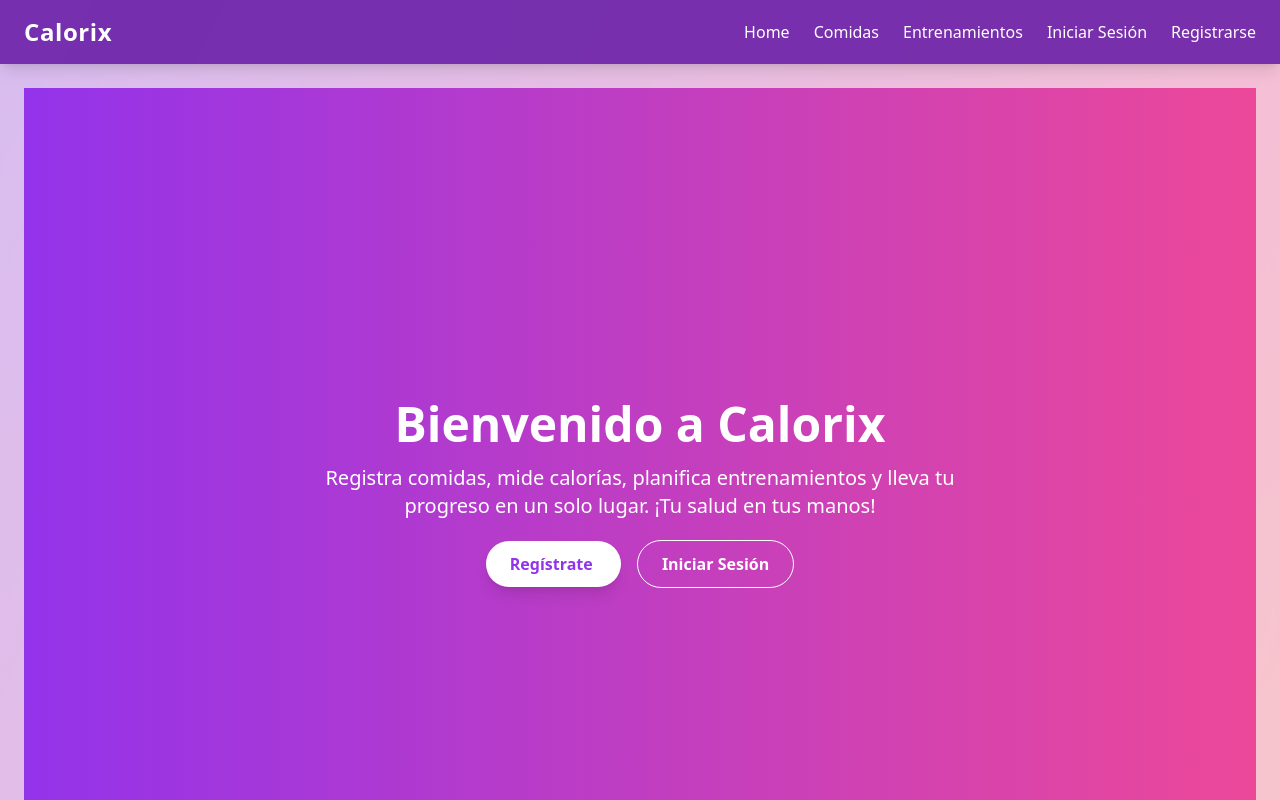
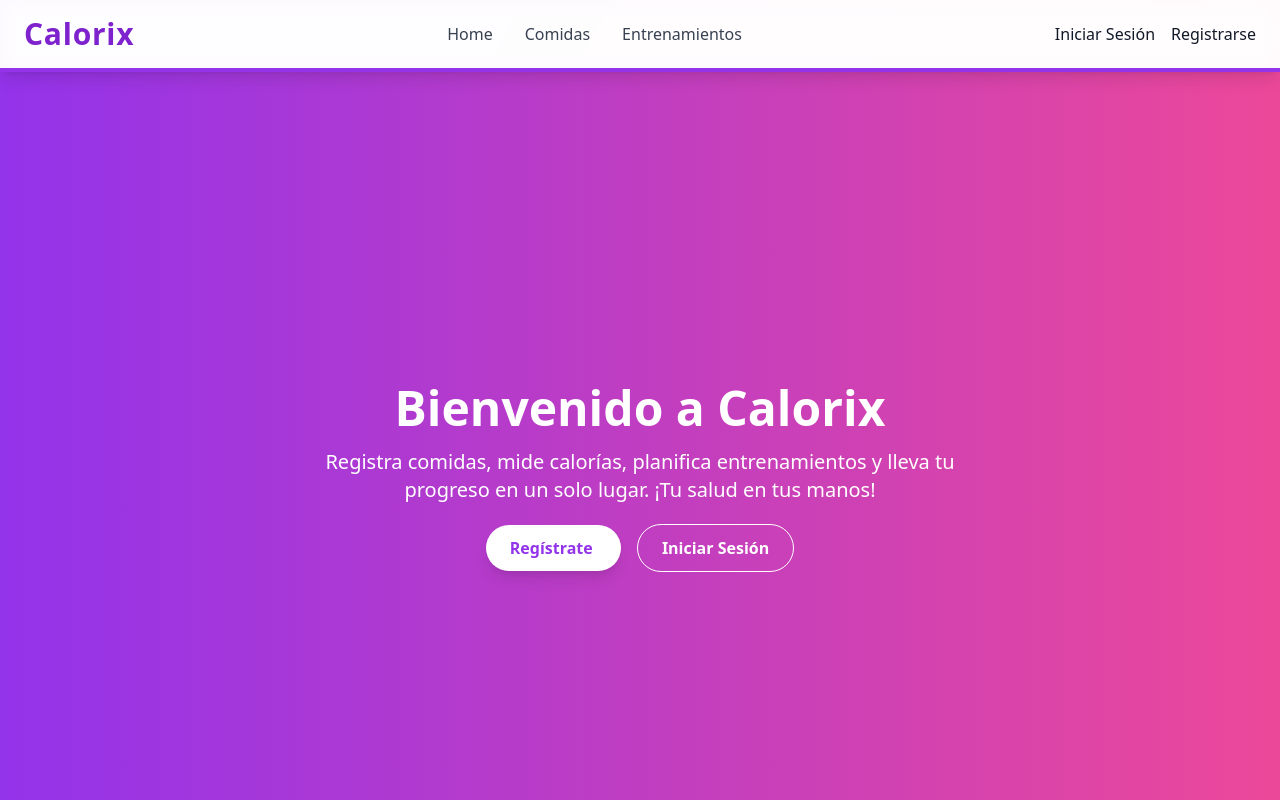
Before and after one commit to Benja391/App-Calorix, a Vue app in the folder calorix-frontend/: page /home in a window 1280 px wide. Shown: the top 800 px of the page. Built offline with nearby package versions, Linux system fonts and the light colour scheme.

Commit message:
Avanzamos con el front

```diff
--- a/calorix-frontend/index.html
+++ b/calorix-frontend/index.html
@@ -9,7 +9,7 @@
     href="https://cdnjs.cloudflare.com/ajax/libs/font-awesome/6.4.2/css/all.min.css"
 
     />
-    <link href="https://fonts.googleapis.com/css2?family=Roboto:wght@700&display=swap" rel="stylesheet">
+
     <title>Vite + Vue</title>
   </head>
   <body>
--- a/calorix-frontend/src/App.vue
+++ b/calorix-frontend/src/App.vue
@@ -1,56 +1,171 @@
 <template>
-  <div class="min-h-screen bg-gradient-to-br from-purple-700 via-pink-600 to-orange-500 text-gray-900">
-    <div class="min-h-screen bg-white/70 backdrop-blur-sm">
+  <div
+    class="flex flex-col min-h-screen
+           bg-gradient-to-br from-purple-700 via-pink-600 to-orange-500
+           text-gray-900"
+  >
+    <!-- Fondo semitransparente con blur -->
+    <div class="flex flex-col flex-grow bg-white/70 backdrop-blur-sm">
 
-      <!-- Navbar -->
-      <nav class="bg-purple-800/90 text-white px-6 py-4 flex justify-between items-center shadow-lg">
-        <h1 class="text-2xl font-bold tracking-wide">Calorix</h1>
-        <ul class="flex gap-6 items-center">
-             <li>
-            <router-link to="/home" class="hover:text-yellow-300 transition">
-              Home
+      <!-- NAVBAR CONTRASTE -->
+      <nav
+        class="sticky top-0 z-50
+               bg-white/90 backdrop-blur-md border-b-4 border-purple-600
+               px-6 py-4 flex items-center justify-between shadow-lg"
+      >
+        <!-- Logo -->
+        <router-link
+          to="/home"
+          class="text-3xl font-extrabold tracking-wide text-purple-700"
+        >
+          Calorix
+        </router-link>
+
+        <!-- Menú desktop -->
+        <ul class="hidden md:flex gap-8 items-center  text-gray-700">
+          <li v-for="item in navItems" :key="item.to">
+            <router-link
+              :to="item.to"
+               class="transition
+          hover:text-[#d400db]
+         hover:underline
+         hover:decoration-2
+         hover:decoration-[#f704ff]
+         hover:underline-offset-4"
+>
+              {{ item.label }}
             </router-link>
           </li>
-          <li>
-            <router-link to="/comidas" class="hover:text-yellow-300 transition">
-              Comidas
+        </ul>
+
+
+        <!-- Acciones usuario y botón móvil -->
+        <div class="flex items-center gap-4">
+          <router-link
+            v-if="!isLoggedIn"
+            to="/login"
+               class="transition
+          hover:text-[#d400db]
+         hover:underline
+         hover:decoration-2
+         hover:decoration-[#f704ff]
+         hover:underline-offset-4"
+>
+            Iniciar Sesión
+          </router-link>
+          <router-link
+            v-if="!isLoggedIn"
+            to="/register"
+                 class="transition
+          hover:text-[#d400db]
+         hover:underline
+         hover:decoration-2
+         hover:decoration-[#f704ff]
+         hover:underline-offset-4"
+>
+            Registrarse
+          </router-link>
+
+          <div v-if="isLoggedIn" class="relative group">
+            <img
+              src="https://via.placeholder.com/32"
+              alt="avatar"
+              class="w-8 h-8 rounded-full border-2 border-purple-600 cursor-pointer"
+            />
+            <div
+              class="absolute right-0 mt-2 w-40 bg-white text-gray-900
+                     rounded-lg shadow-md opacity-0 group-hover:opacity-100
+                     transform scale-95 group-hover:scale-100 transition-all"
+            >
+              <router-link
+                to="/miperfil"
+                class="block px-4 py-2 hover:bg-gray-100"
+              >
+                Mi Perfil
+              </router-link>
+              <button
+                @click="logout"
+                class="w-full text-left px-4 py-2 hover:bg-gray-100"
+              >
+                Cerrar Sesión
+              </button>
+            </div>
+          </div>
+
+          <!-- botón hamburguesa -->
+          <button
+            @click="toggleMenu"
+            class="md:hidden text-gray-700 focus:outline-none"
+          >
+            <svg class="w-6 h-6" fill="none" stroke="currentColor" viewBox="0 0 24 24">
+              <path stroke-linecap="round" stroke-linejoin="round" stroke-width="2"
+                    d="M4 6h16M4 12h16M4 18h16"/>
+            </svg>
+          </button>
+        </div>
+      </nav>
+
+      <!-- Menú móvil: panel desplegable full-width -->
+      <transition name="slide-down">
+        <div
+          v-if="mobileMenu"
+          class="md:hidden bg-white/90 backdrop-blur-md border-b border-gray-200"
+        >
+          <ul class="flex flex-col w-full">
+            <li
+              v-for="item in navItems"
+              :key="item.to"
+              class="border-t border-gray-200"
+            >
+              <router-link
+                @click="toggleMenu"
+                :to="item.to"
+                class="block w-full text-center py-4 text-gray-700 hover:bg-gray-100 transition"
+              >
+                {{ item.label }}
               </router-link>
             </li>
-
-          <li>
-            <router-link to="/entrenamientos" class="hover:text-yellow-300 transition">
-              Entrenamientos
-            </router-link>
-          </li>
-
-          <!-- Cuando NO hay sesión -->
-          <li v-if="!isLoggedIn">
-            <router-link to="/login" class="hover:text-yellow-300 transition">
+            <li v-if="!isLoggedIn" class="border-t border-gray-200">
+              <router-link
+                @click="toggleMenu"
+                to="/login"
+                class="block w-full text-center py-4 text-gray-700 hover:bg-gray-100 transition"
+              >
                 Iniciar Sesión
               </router-link>
             </li>
-          <li v-if="!isLoggedIn">
-            <router-link to="/register" class="hover:text-yellow-300 transition">
+            <li v-if="!isLoggedIn" class="border-t border-gray-200">
+              <router-link
+                @click="toggleMenu"
+                to="/register"
+                class="block w-full text-center py-4 bg-purple-600 text-white hover:bg-purple-700 transition"
+              >
                 Registrarse
               </router-link>
             </li>
-
-          <!-- Cuando SÍ hay sesión -->
-          <li v-if="isLoggedIn">
-            <router-link to="/miperfil" class="hover:text-yellow-300 transition">
+            <li v-if="isLoggedIn" class="border-t border-gray-200">
+              <router-link
+                @click="toggleMenu"
+                to="/miperfil"
+                class="block w-full text-center py-4 text-gray-700 hover:bg-gray-100 transition"
+              >
                 Mi Perfil
               </router-link>
             </li>
-          <li v-if="isLoggedIn">
-            <button @click="logout" class="hover:text-red-400 transition focus:outline-none">
+            <li v-if="isLoggedIn" class="border-t border-gray-200">
+              <button
+                @click="() => { logout(); toggleMenu(); }"
+                class="w-full text-center py-4 text-gray-700 hover:bg-gray-100 transition"
+              >
                 Cerrar Sesión
               </button>
             </li>
           </ul>
-      </nav>
+        </div>
+      </transition>
 
-      <!-- Contenido dinámico -->
-      <main class="p-6">
+      <!-- Contenido dinámico sin padding global -->
+      <main class="flex-grow overflow-y-auto">
         <router-view />
       </main>
     </div>
@@ -58,25 +173,47 @@
 </template>
 
 <script setup>
-import { computed } from 'vue';
+import { ref, computed } from 'vue';
 import { useRouter } from 'vue-router';
 import { auth } from './auth';
 
 const router = useRouter();
+const mobileMenu = ref(false);
 
-// Computed que se actualiza al cambiar auth.token
+const navItems = [
+  { to: '/home',           label: 'Home' },
+  { to: '/comidas',        label: 'Comidas' },
+  { to: '/entrenamientos', label: 'Entrenamientos' }
+];
+
 const isLoggedIn = computed(() => !!auth.token);
 
 function logout() {
-  // Limpiar storage
   localStorage.removeItem('token');
   localStorage.removeItem('userId');
-
-  // Limpiar estado global
   auth.token  = null;
   auth.userId = null;
-
-  // Redirigir
   router.push('/login');
 }
+
+function toggleMenu() {
+  mobileMenu.value = !mobileMenu.value;
+}
 </script>
+
+<style scoped>
+.slide-down-enter-active,
+.slide-down-leave-active {
+  transition: max-height 0.3s ease-out, opacity 0.3s ease-out;
+}
+.slide-down-enter-from,
+.slide-down-leave-to {
+  max-height: 0;
+  opacity: 0;
+}
+.slide-down-enter-to,
+.slide-down-leave-from {
+  max-height: 500px;
+  opacity: 1;
+}
+</style>
--- a/calorix-frontend/src/router/index.js
+++ b/calorix-frontend/src/router/index.js
@@ -1,4 +1,5 @@
 import { createRouter, createWebHistory } from 'vue-router'
+import { auth } from '../auth'
 import ComidasList from '../views/ComidasList.vue'
 import Entrenamientos from '../views/Entrenamientos.vue'
 import Login from '../views/Login.vue'
@@ -6,6 +7,8 @@ import Register from  '../views/register.vue'
 import Perfil from '../views/FormPerfil.vue'
 import MiPerfil from '../views/MiPerfil.vue'
 import Home from '../views/Home.vue'
+
+
 
 
 const routes = [
@@ -24,4 +27,6 @@ const router = createRouter({
   routes
 })
 
+
+
 export default router
--- a/calorix-frontend/src/views/Home.vue
+++ b/calorix-frontend/src/views/Home.vue
@@ -176,12 +176,6 @@ export default {
 </script>
 
 <style scoped>
-@import url('https://fonts.googleapis.com/css2?family=Material+Icons+Outlined');
-
-.material-icons-outlined {
-  font-family: 'Material Icons Outlined';
-}
-
 [v-cloak] {
   display: none;
 }
--- a/calorix-frontend/src/views/MiPerfil.vue
+++ b/calorix-frontend/src/views/MiPerfil.vue
@@ -35,19 +35,19 @@
           <div class="grid grid-cols-2 gap-4 text-gray-600">
             <div class="flex items-center">
               <!-- Puedes reemplazar estos spans con SVGs de Heroicons si prefieres -->
-              <span class="material-icons-outlined mr-2 text-purple-500">cake</span>
+              <span class=" mr-2 text-purple-500">cake</span>
               <span>{{ perfil.edad }} años</span>
             </div>
             <div class="flex items-center">
-              <span class="material-icons-outlined mr-2 text-purple-500">fitness_center</span>
+              <span class="mr-2 text-purple-500">fitness_center</span>
               <span>{{ perfil.peso }} kg</span>
             </div>
             <div class="flex items-center">
-              <span class="material-icons-outlined mr-2 text-purple-500">height</span>
+              <span class=" mr-2 text-purple-500">height</span>
               <span>{{ perfil.altura }} cm</span>
             </div>
             <div class="flex items-center">
-              <span class="material-icons-outlined mr-2 text-purple-500">wc</span>
+              <span class=" mr-2 text-purple-500">wc</span>
               <span class="capitalize">{{ perfil.genero }}</span>
             </div>
           </div>
@@ -102,12 +102,6 @@ export default {
 </script>
 
 <style scoped>
-/* Material Icons Outlined */
-@import url('https://fonts.googleapis.com/css2?family=Material+Icons+Outlined');
 
-.material-icons-outlined {
-  font-family: 'Material Icons Outlined';
-  font-size: 20px;
-  line-height: 1;
-}
+
 </style>
```
Lines whose indentation alone changed are shown as unchanged.
